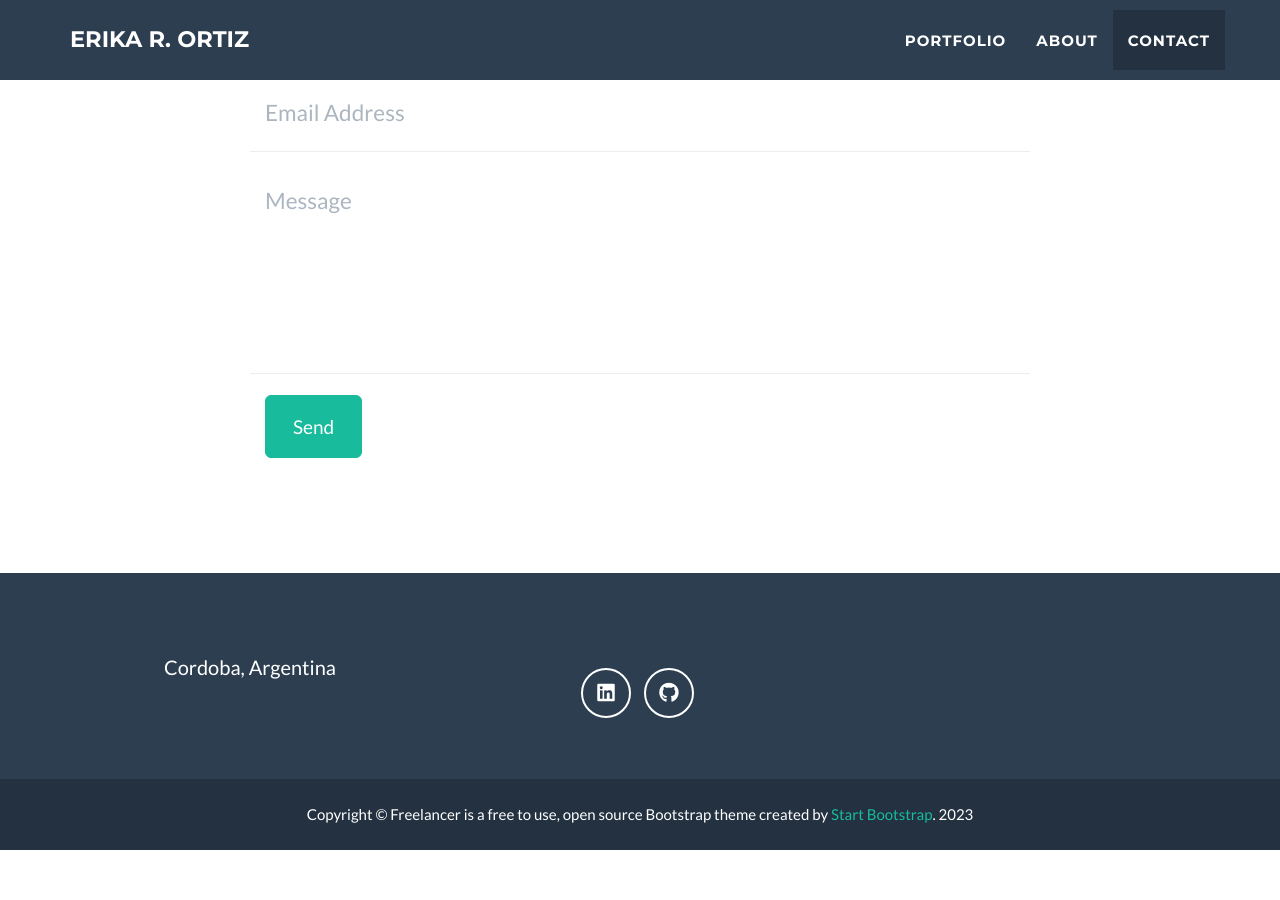
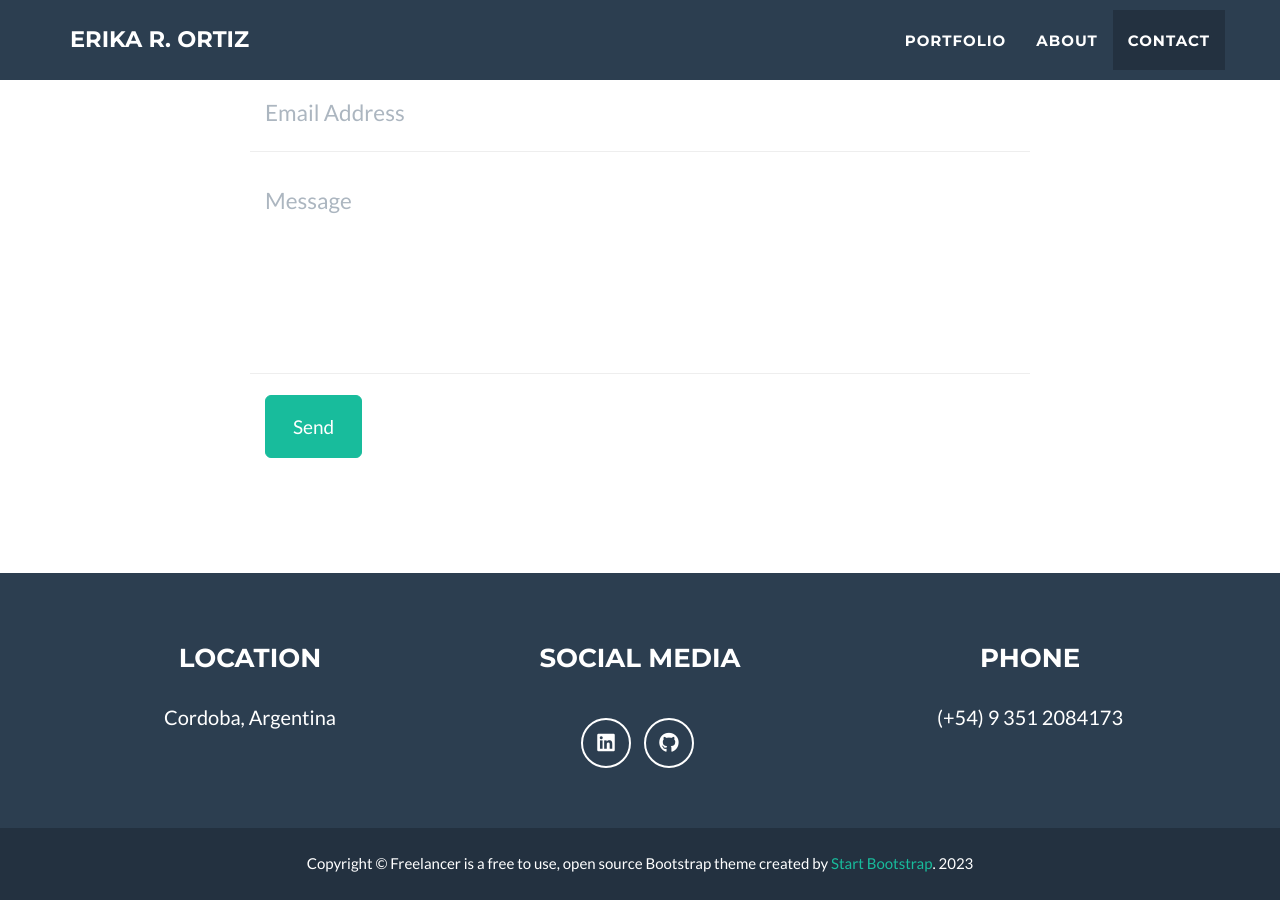
Before and after one commit to Erika-Ortiz/Erika-Ortiz.github.io, a Jekyll site: the page built from _posts/2014-07-18-project-1.markdown, in a window 1280 px wide and 900 px high, scrolled down 2468 px. Built offline with Jekyll 4.4.1, drawn with Linux system fonts in a browser that asks for light colours; before the commit the page ends 3318 px from its top, so only the background shows below that.

Commit message:
added link7

```diff
--- a/_config.yml
+++ b/_config.yml
@@ -33,9 +33,9 @@ color:
 # Footer settings
 footer:
   copyright: 'Freelancer is a free to use, open source Bootstrap theme created by <a href="http://startbootstrap.com">Start Bootstrap</a>.'
-  location: ""
-  social: ""
-  phone: ""
+  location: Location
+  social: Social Media
+  credits: Phone
 
 # Social networks usernames (many more available: google-plus, flickr, dribbble, pinterest, instagram, tumblr, linkedin, etc.)
 social:
@@ -51,9 +51,7 @@ address:
   - line: Cordoba, Argentina
 
 # Credits content
-phone:
-  - line: (+54) 9 - 351 - 2084173
-
+credits: '(+54) 9 351 2084173'
 
 # Build settings
 markdown: kramdown
```
